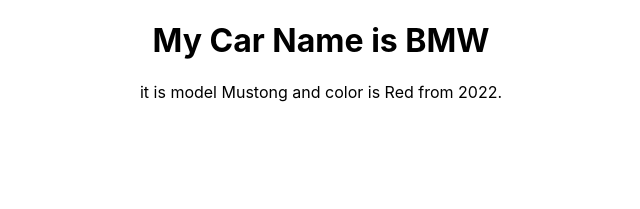
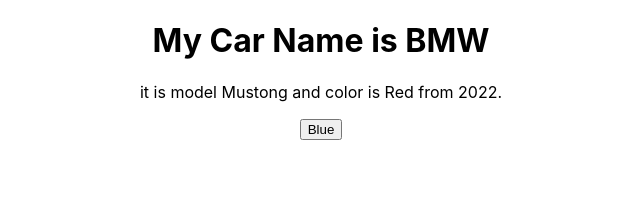
Before and after one commit to anurag-vns/my-react, a React (Create React App) app: page / in a window 1280 px wide. Shown: the top 209 px of the page, without its empty margins (319-959 px from the left). Built offline with nearby package versions, Linux system fonts and the light colour scheme.

Commit message:
Use the JavaScript spread operator to update only the color of the car

```diff
--- a/src/components/Hello.js
+++ b/src/components/Hello.js
@@ -2,12 +2,19 @@
 function MyCar()
 {
   const[car, setCar]= useState({brand:"BMW",Model:"Mustong", Year:"2022",color:"Red"});
+
+  const updatecolor=()=>{
+    setCar(previousstate =>{
+      return{...previousstate,color:"blue"}
+    });
+  }
   return(
 <>
     <h1>My Car Name is {car.brand}</h1>
     <p>
       it is model  {car.Model} and color is {car.color} from  {car.Year}.
     </p>
+    <button type="button" onClick={updatecolor}>Blue</button>
    </>
   )
 }
```
